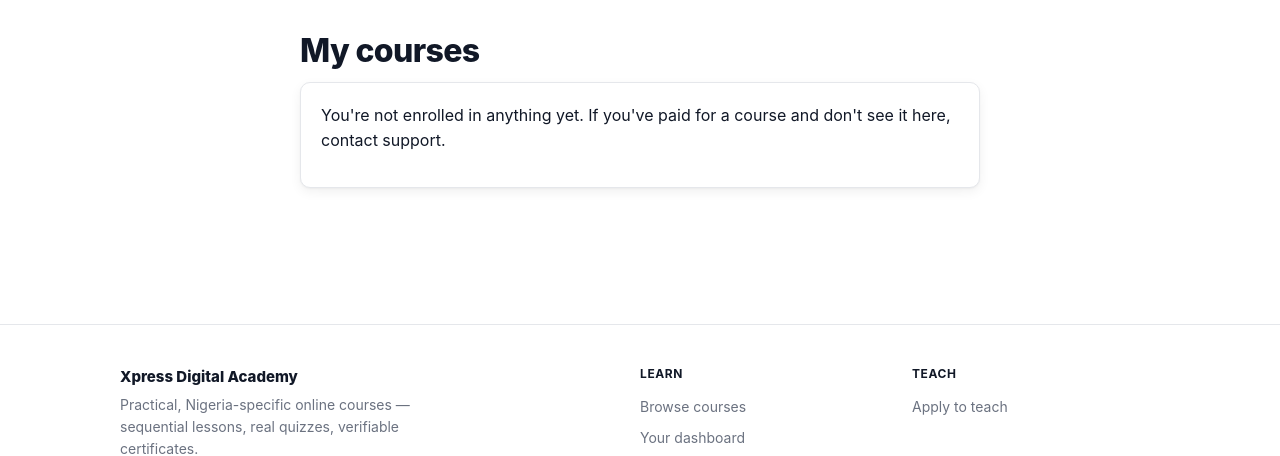
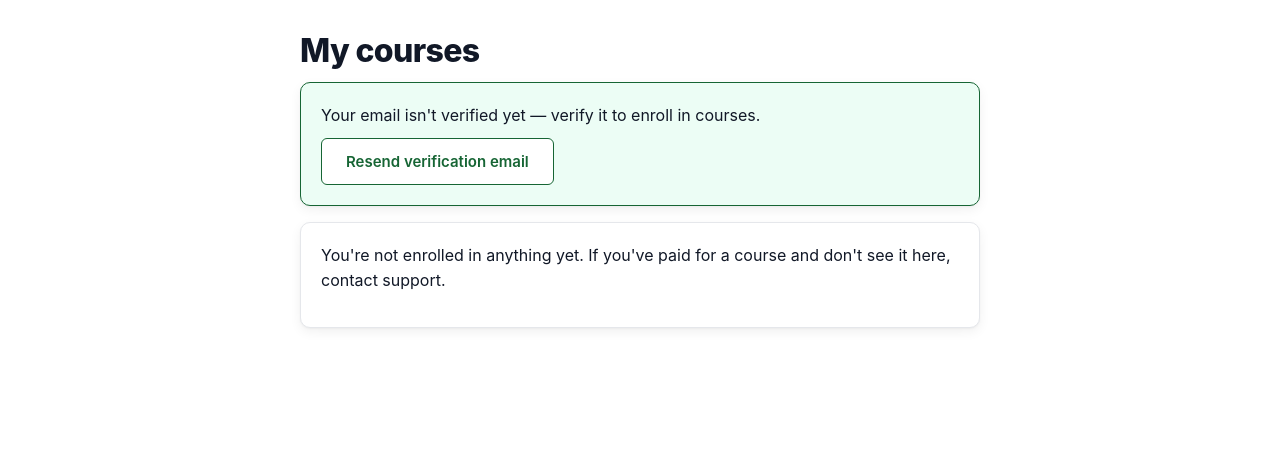
Before and after one commit to digital-data-solution/Xpress-Academy, a Django app: page /dashboard/ in a window 1280 px wide. Shown: the part 63-519 px from the top of the page. Run offline with Django 5.2, Linux system fonts and the light colour scheme; the visitor is signed in with stand-in values (Sample User, id 1); data that the repository does not hold is empty; parts of the project's set-up code (start-up, migrations or seed data) failed here and were passed over; some libraries are stand-ins or nearby versions.

Commit message:
Add a verify-email banner + resend button to the dashboard
The only place to resend a verification email was buried behind
checkout (payments/verify_required.html), which meant an unverified
user with nothing to buy yet — or no courses published at all yet,
the exact situation live right now — had no reachable way to trigger
a resend. Adds a banner at the top of the learner dashboard when
profile.email_verified is False, with the same resend form/button.

Co-Authored-By: Claude Sonnet 5 <noreply@anthropic.com>
Claude-Session: https://claude.ai/code/session_01R6MDAAahyqBSHbY35k2Zrm

```diff
--- a/templates/enrollment/dashboard.html
+++ b/templates/enrollment/dashboard.html
@@ -3,6 +3,16 @@
 {% block main_class %}container-narrow{% endblock %}
 {% block content %}
   <h1>My courses</h1>
+
+  {% if not user.profile.email_verified %}
+    <div class="card" style="background:var(--color-primary-soft); border-color:var(--color-primary);">
+      <p style="margin:0 0 10px;">Your email isn't verified yet — verify it to enroll in courses.</p>
+      <form method="post" action="{% url 'accounts:resend_verification' %}">
+        {% csrf_token %}
+        <button class="btn secondary" type="submit">Resend verification email</button>
+      </form>
+    </div>
+  {% endif %}
 
   {% if not rows %}
     <div class="card">
```
